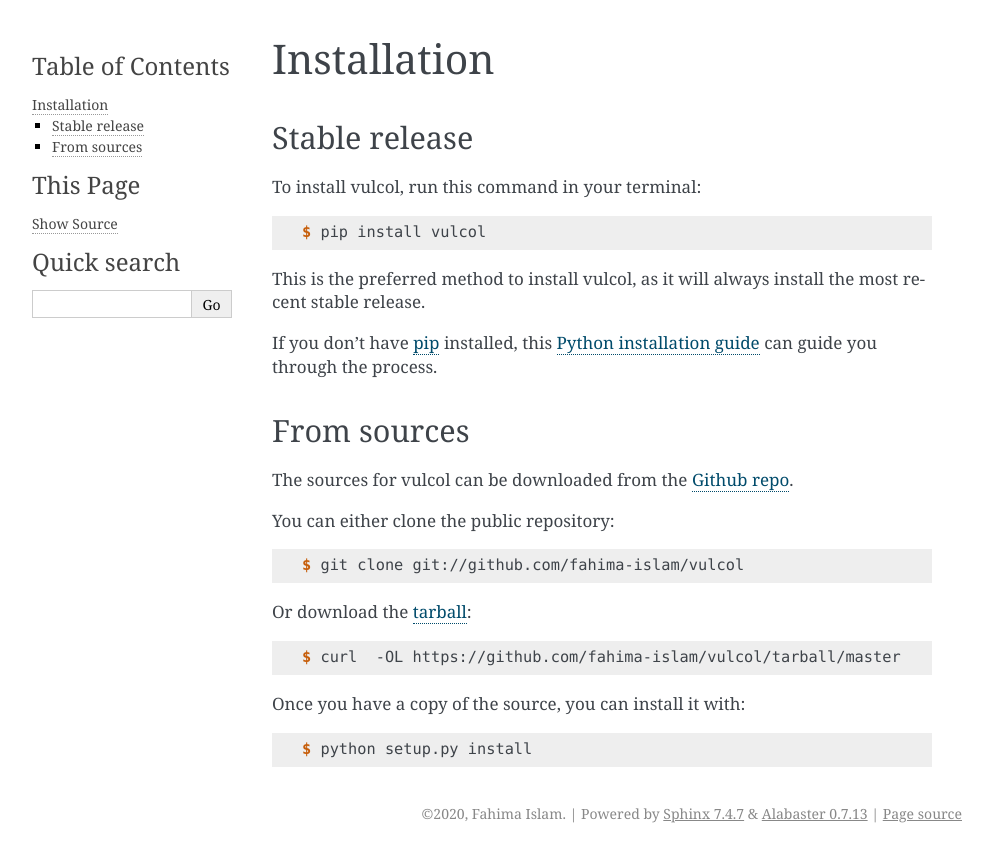
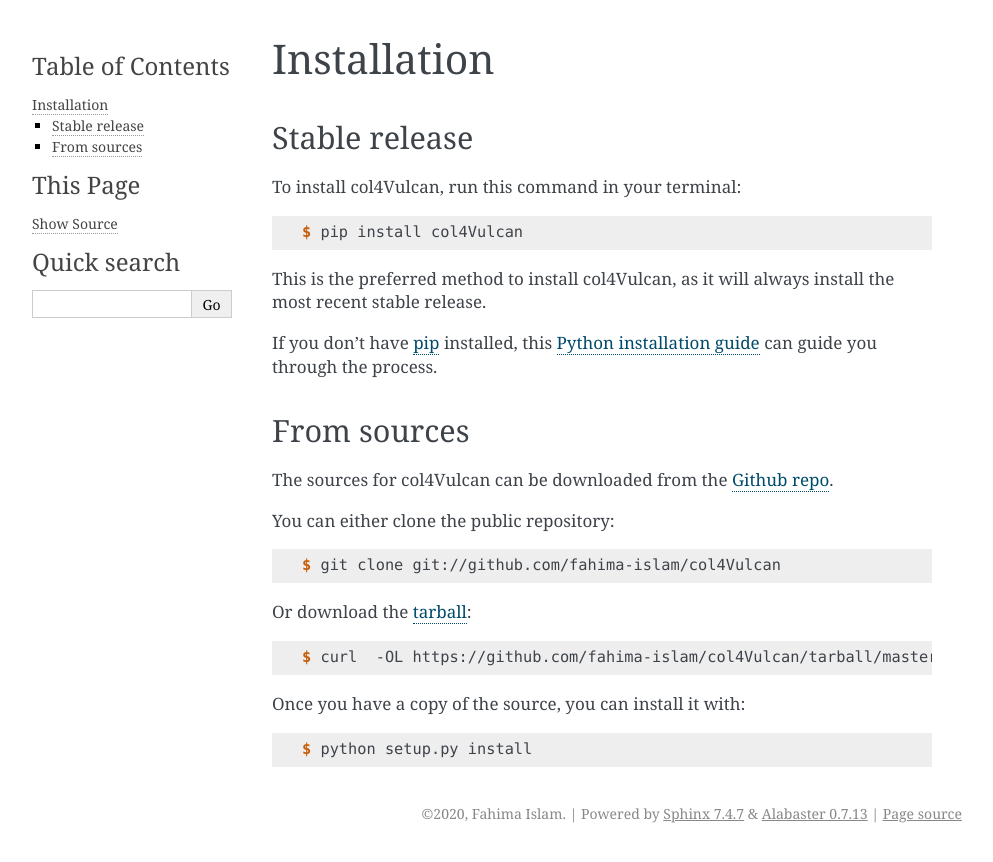
Before and after one commit to Fahima-Islam/col4Vulcan, a Sphinx documentation site: the page built from docs/installation.rst, in a window 1280 px wide. Shown: the top 862 px of the page, without its empty margins (148-1141 px from the left). Built offline with Sphinx 7.4.7, drawn with Linux system fonts in a browser that asks for light colours; pages that are not in the unit, such as notebooks, are missing from menus; the version number is read from the project's files by our own code.

Commit message:
modified the files

```diff
--- a/docs/conf.py
+++ b/docs/conf.py
@@ -1,7 +1,7 @@
 #!/usr/bin/env python
 # -*- coding: utf-8 -*-
 #
-# vulcol documentation build configuration file, created by
+# col4Vulcan documentation build configuration file, created by
 # sphinx-quickstart on Fri Jun  9 13:47:02 2017.
 #
 # This file is execfile()d with the current directory set to its
@@ -22,7 +22,7 @@
 import sys
 sys.path.insert(0, os.path.abspath('..'))
 
-import vulcol
+import col4Vulcan
 
 # -- General configuration ---------------------------------------------
 
@@ -47,7 +47,7 @@
 master_doc = 'index'
 
 # General information about the project.
-project = u'vulcol'
+project = u'col4Vulcan'
 copyright = u"2020, Fahima Islam"
 author = u"Fahima Islam"
 
@@ -56,9 +56,9 @@
 # the built documents.
 #
 # The short X.Y version.
-version = vulcol.__version__
+version = col4Vulcan.__version__
 # The full version, including alpha/beta/rc tags.
-release = vulcol.__version__
+release = col4Vulcan.__version__
 
 # The language for content autogenerated by Sphinx. Refer to documentation
 # for a list of supported languages.
@@ -101,7 +101,7 @@
 # -- Options for HTMLHelp output ---------------------------------------
 
 # Output file base name for HTML help builder.
-htmlhelp_basename = 'vulcoldoc'
+htmlhelp_basename = 'col4Vulcandoc'
 
 
 # -- Options for LaTeX output ------------------------------------------
@@ -128,8 +128,8 @@
 # (source start file, target name, title, author, documentclass
 # [howto, manual, or own class]).
 latex_documents = [
-    (master_doc, 'vulcol.tex',
-     u'vulcol Documentation',
+    (master_doc, 'col4Vulcan.tex',
+     u'col4Vulcan Documentation',
      u'Fahima Islam', 'manual'),
 ]
 
@@ -139,8 +139,8 @@
 # One entry per manual page. List of tuples
 # (source start file, name, description, authors, manual section).
 man_pages = [
-    (master_doc, 'vulcol',
-     u'vulcol Documentation',
+    (master_doc, 'col4Vulcan',
+     u'col4Vulcan Documentation',
      [author], 1)
 ]
 
@@ -151,10 +151,10 @@
 # (source start file, target name, title, author,
 #  dir menu entry, description, category)
 texinfo_documents = [
-    (master_doc, 'vulcol',
-     u'vulcol Documentation',
+    (master_doc, 'col4Vulcan',
+     u'col4Vulcan Documentation',
      author,
-     'vulcol',
+     'col4Vulcan',
      'One line description of project.',
      'Miscellaneous'),
 ]
--- a/docs/installation.rst
+++ b/docs/installation.rst
@@ -8,13 +8,13 @@
 Stable release
 --------------
 
-To install vulcol, run this command in your terminal:
+To install col4Vulcan, run this command in your terminal:
 
 .. code-block:: console
 
-    $ pip install vulcol
+    $ pip install col4Vulcan
 
-This is the preferred method to install vulcol, as it will always install the most recent stable release.
+This is the preferred method to install col4Vulcan, as it will always install the most recent stable release.
 
 If you don't have `pip`_ installed, this `Python installation guide`_ can guide
 you through the process.
@@ -26,19 +26,19 @@
 From sources
 ------------
 
-The sources for vulcol can be downloaded from the `Github repo`_.
+The sources for col4Vulcan can be downloaded from the `Github repo`_.
 
 You can either clone the public repository:
 
 .. code-block:: console
 
-    $ git clone git://github.com/fahima-islam/vulcol
+    $ git clone git://github.com/fahima-islam/col4Vulcan
 
 Or download the `tarball`_:
 
 .. code-block:: console
 
-    $ curl  -OL https://github.com/fahima-islam/vulcol/tarball/master
+    $ curl  -OL https://github.com/fahima-islam/col4Vulcan/tarball/master
 
 Once you have a copy of the source, you can install it with:
 
@@ -47,5 +47,5 @@
     $ python setup.py install
 
 
-.. _Github repo: https://github.com/fahima-islam/vulcol
-.. _tarball: https://github.com/fahima-islam/vulcol/tarball/master
+.. _Github repo: https://github.com/fahima-islam/col4Vulcan
+.. _tarball: https://github.com/fahima-islam/col4Vulcan/tarball/master
--- a/docs/usage.rst
+++ b/docs/usage.rst
@@ -2,6 +2,6 @@
 Usage
 =====
 
-To use vulcol in a project::
+To use col4Vulcan in a project::
 
-    import vulcol
+    import col4Vulcan
```
Also changed, not shown: 2 other files.
